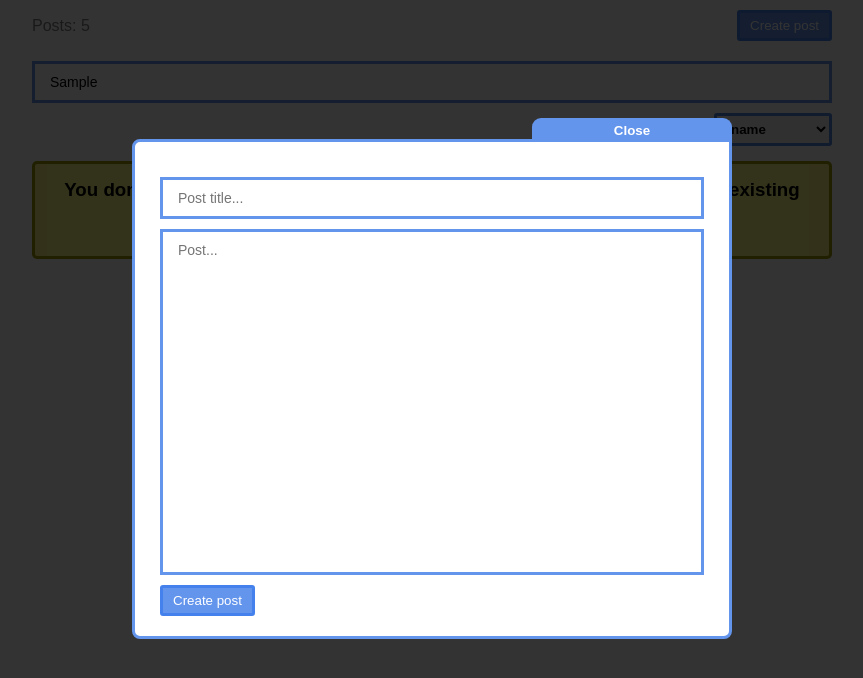
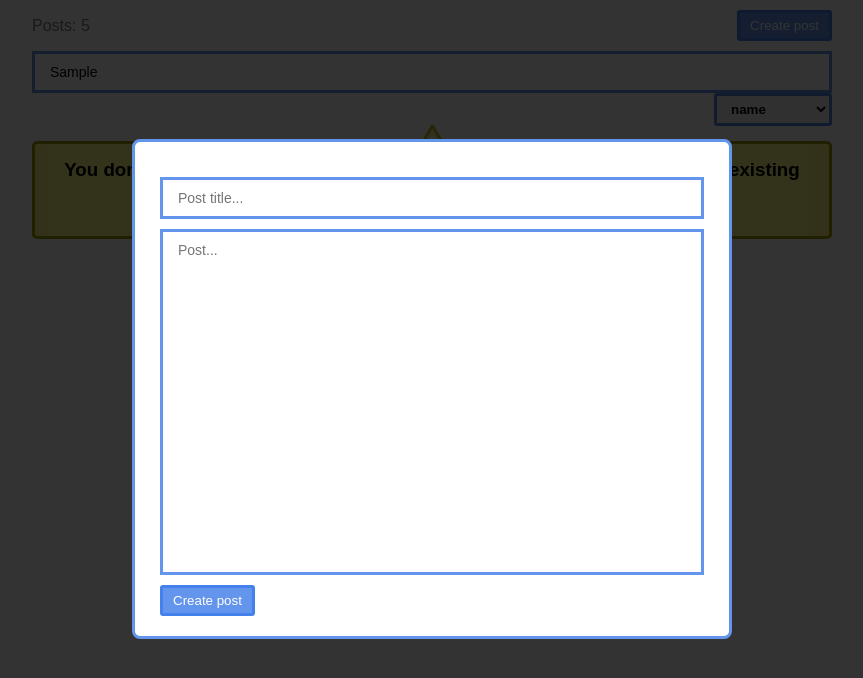
Before and after one commit to antonkhomenko/ReactPostList, a React (Vite) app: page / in a window 1280 px wide. Both pictures are taken after typing "Sample" into the empty fields and a click on the button "Create post". Shown: the top 678 px of the page, without its empty margins (208-1071 px from the left). Built offline with nearby package versions, Linux system fonts and the light colour scheme.

Commit message:
post animation by using react transition group

```diff
--- a/package.json
+++ b/package.json
@@ -10,7 +10,8 @@
   },
   "dependencies": {
     "react": "^18.2.0",
-    "react-dom": "^18.2.0"
+    "react-dom": "^18.2.0",
+    "react-transition-group": "^4.4.5"
   },
   "devDependencies": {
     "@types/react": "^18.0.26",
--- a/src/App.jsx
+++ b/src/App.jsx
@@ -26,6 +26,7 @@ export default function App() {
 
     function addPostToState(newPost) {
         setPosts([...posts, newPost]);
+        setModal(false);
     }
 
     function deletePost(post) {
--- a/src/components/PostItem.jsx
+++ b/src/components/PostItem.jsx
@@ -1,4 +1,5 @@
 import DeleteButton from "./UI/button/DeleteButton.jsx";
+import React from 'react';
 
 export default function PostItem(props) {
 
--- a/src/components/PostLIst.jsx
+++ b/src/components/PostLIst.jsx
@@ -1,5 +1,7 @@
 import PostItem from "./PostItem.jsx";
 import WarningPost from "./UI/Warning/WarningPost.jsx";
+import {CSSTransition, TransitionGroup} from "react-transition-group";
+import React from 'react';
 
 const PostLIst = ({posts, title, remove}) => {
 
@@ -10,9 +12,19 @@ const PostLIst = ({posts, title, remove}) => {
     return (
         <div className='PostList'>
             <h3>{title}</h3>
-            {
-                posts.map((p, index) => <PostItem remove={remove}  number={index + 1} post={p} key={p.id}/>)
-            }
+            <TransitionGroup>
+                {
+                    posts.map((p, index) => (
+                        <CSSTransition
+                            key={p.id}
+                            timeout={500}
+                            classNames="post"
+                        >
+                            <PostItem post={p} number={index + 1} remove={remove}/>
+                        </CSSTransition>
+                    ))
+                }
+            </TransitionGroup>
         </div>
     );
 };
--- a/src/components/PostSearch.jsx
+++ b/src/components/PostSearch.jsx
@@ -6,7 +6,7 @@ const PostSearch = ({value, onChange}) => {
 
 
     return (
-        <div className='PostSearch'>
+        <div className='post'>
             <MyInput placeholder='Search...' value={value} onChange={onChange}/>
         </div>
     );
--- a/src/components/UI/MyModal/MyModal.jsx
+++ b/src/components/UI/MyModal/MyModal.jsx
@@ -10,13 +10,10 @@ const MyModal = ({children, visible, setVisible}) => {
 
 
     return (
-        <div className={rootClasses.join(' ')}>
-            <div className={cl.myModalWrapper}>
-                <div className={cl.myModalContent}>
-                    <button className={cl.closeBtn} onClick={() => setVisible(false)}>Close</button>
+        <div className={rootClasses.join(' ')} onClick={() => setVisible(false)}>
+                <div className={cl.myModalContent} onClick={(e) => e.stopPropagation()}>
                     {children}
                 </div>
-            </div>
         </div>
     );
 };
--- a/src/components/UI/MyModal/MyModal.module.css
+++ b/src/components/UI/MyModal/MyModal.module.css
@@ -15,37 +15,15 @@
     align-items: center;
 }
 
-.myModalWrapper {
-    display: flex;
-    align-items: center;
-    height: 100%;
-    width: 100%;
-    justify-content: center;
-}
+
 
 .myModalContent {
     padding: 25px;
     height: 500px;
     background: #fff;
-    border-radius: 8px 0 8px 8px;
+    border-radius: 8px;
     min-width: 600px;
     border: 3px solid cornflowerblue;
     margin-bottom: 22px;
     position: relative;
 }
-
-.closeBtn {
-    position: absolute;
-    border: 3px solid cornflowerblue;
-    border-radius: 9px 9px 0 0;
-    width: 200px;
-    border-bottom: none;
-    cursor: pointer;
-    padding: 2px 0;
-    background: cornflowerblue;
-    color: white;
-    font-weight: bold;
-    font-family: 'Arial', sans-serif;
-    top: -24px;
-    right: -3px;
-}
--- a/src/style/App.css
+++ b/src/style/App.css
@@ -65,3 +65,19 @@
     color: #807e7e;
     font-size: 16px;
 }
+
+
+.post-enter {
+    transform: translateX(-800px);
+}
+.post-enter-active {
+    transform: translateX(0px);
+    transition: all 500ms ease-in;
+}
+.post-exit {
+    opacity: 1;
+}
+.post-exit-active {
+    transition: all 500ms ease-in;
+    transform: translateX(-800px);
+}
```
Also changed, not shown: 1 other file (tests, documents, lock files or other folders).
